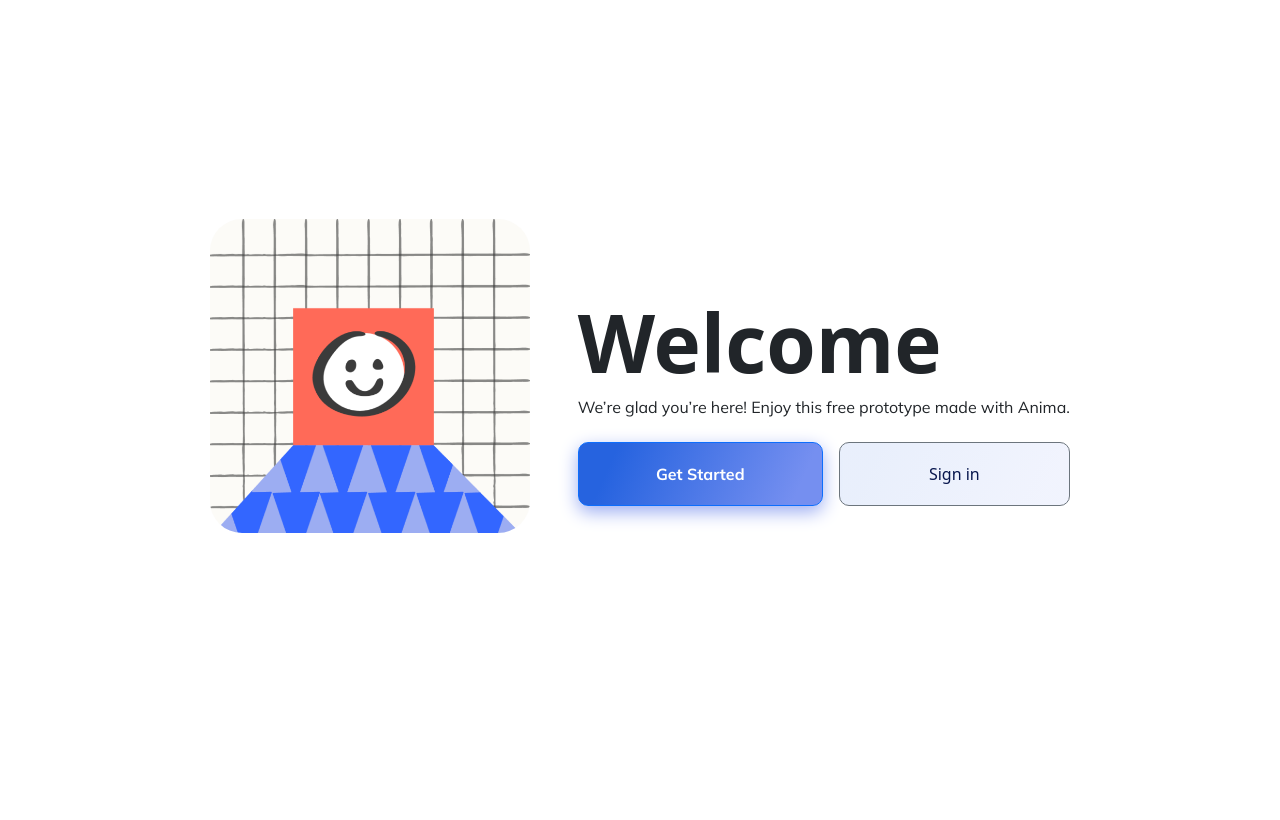
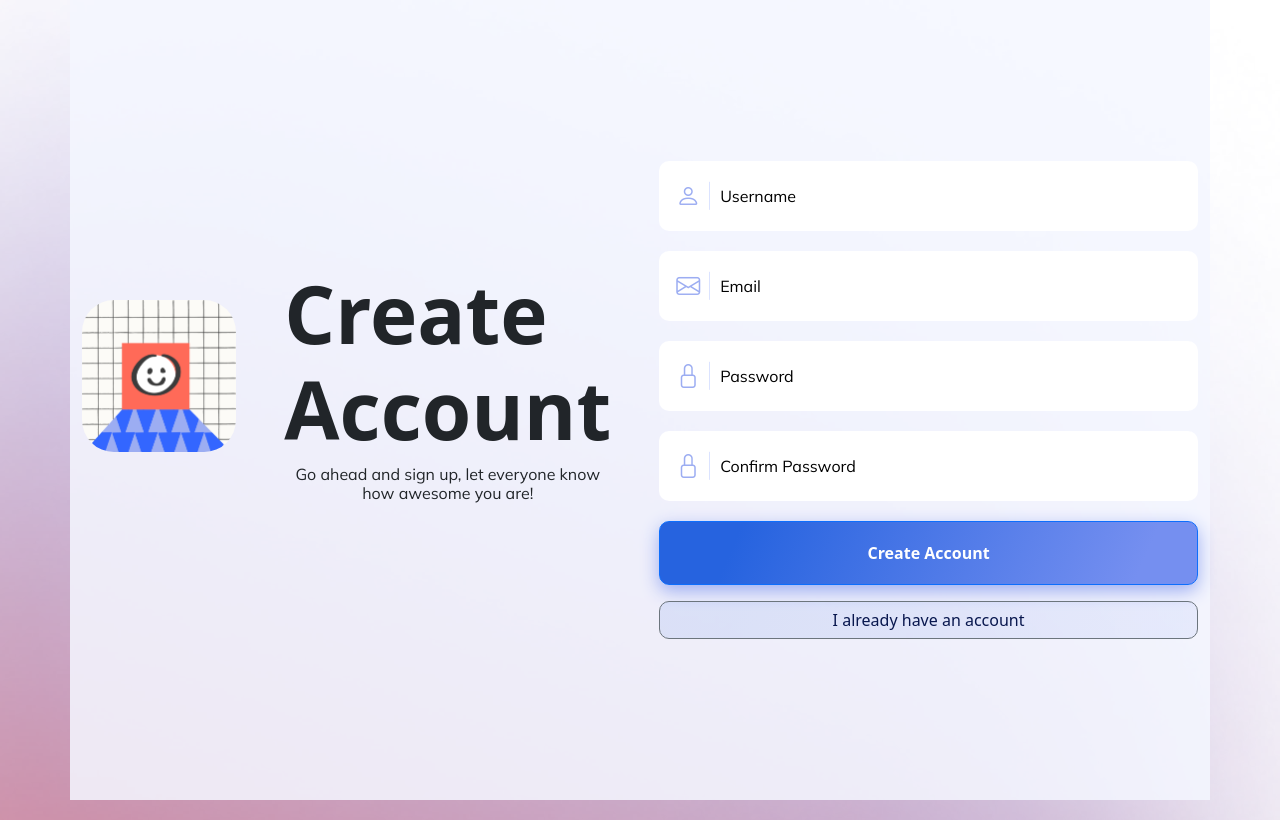
Before and after one commit to mohammedkhaled15/PS22-valinteca-login-js, a website built with Vite: page src/pages/register/register.html in a window 1280 px wide. Built offline with nearby package versions, Linux system fonts and the light colour scheme; files whose address does not match are found by name.

Commit message:
register

```diff
--- a/src/css/style.css
+++ b/src/css/style.css
@@ -4,18 +4,20 @@
   box-sizing: border-box;
 }
 body {
-  background-color: rgba(245, 247, 255, 0.85);
-  /* min-height: 100vh; */
+  background-image: url("./../imgs/bg.png");
+  background-repeat: repeat;
+  background-size: cover;
   font-family: "Abdoullah Ashgar EL-kharef", "Times New Roman";
 }
 .container {
   width: 80%;
-  /* margin: 20px auto; */
+  background-color: rgba(245, 247, 255, 0.85);
   padding: 15px;
   display: flex;
   justify-content: center;
   align-items: center;
   min-height: 100vh;
+  margin-bottom: 20px;
 }
 @font-face {
   font-family: "Abdoullah Ashgar EL-kharef";
@@ -34,12 +36,12 @@ img {
 .btn {
   border: none;
   outline: none;
+  font-family: "Mulish", sans-serif;
 }
 .btn.btn-primary {
   background: linear-gradient(113.87deg, #2663df 14.81%, #758ff0 88.76%);
   box-shadow: 0px 6px 18px #9cadf2;
   border-radius: 10px;
-  font-family: "Mulish", sans-serif;
   padding: 19px 0;
 }
 .btn.btn-secondary {
--- /dev/null
+++ b/src/pages/register/register.css
@@ -0,0 +1,45 @@
+.inp {
+  background-color: #fff;
+  display: flex;
+  flex-direction: row;
+  align-items: center;
+  padding: 8px 12px;
+  border-radius: 10px;
+  margin-bottom: 20px;
+}
+input {
+  flex: 1;
+  color: rgba(59, 59, 59, 1);
+  border: none;
+  outline: none;
+  border-radius: 5px;
+  background-color: transparent;
+  padding: 15px 0;
+  padding-left: 15px;
+  position: relative;
+  font-size: 16px;
+  font-family: "Mulish";
+  color: black;
+}
+
+input::placeholder {
+  font-size: 16px;
+  font-family: "Mulish";
+  color: black;
+}
+i {
+  position: relative;
+  padding: 5px;
+  font-size: 1.5rem;
+  color: rgba(156, 173, 242, 1);
+}
+i::after {
+  content: "";
+  position: absolute;
+  height: 60%;
+  width: 1px;
+  background-color: rgba(219, 227, 255, 1);
+  right: -5px;
+  bottom: 50%;
+  transform: translateY(50%);
+}
--- a/src/pages/register/register.html
+++ b/src/pages/register/register.html
@@ -3,6 +3,10 @@
   <head>
     <meta charset="UTF-8" />
     <meta name="viewport" content="width=device-width, initial-scale=1.0" />
+    <link
+      rel="stylesheet"
+      href="https://cdn.jsdelivr.net/npm/bootstrap-icons@1.10.2/font/bootstrap-icons.css"
+    />
     <link rel="preconnect" href="https://fonts.googleapis.com" />
     <link rel="preconnect" href="https://fonts.gstatic.com" crossorigin />
     <link
@@ -11,6 +15,7 @@
     />
     <link rel="stylesheet" href="../../css/bootstrap.min.css" />
     <link rel="stylesheet" href="../../css/style.css" />
+    <link rel="stylesheet" href="./register.css" />
     <title>Vite App</title>
   </head>
   <body>
@@ -25,28 +30,63 @@
           alt="alt"
         />
       </div>
-      <div class="align-self-md-center w-md-50">
       <div class="heading text-center mb-4">
-          <h1 class="display-1 mb-2 fw-bolder text-md-start">Welcome</h1>
+        <h1 class="display-1 mb-2 fw-bolder text-md-start">Create Account</h1>
         <p class="fw-normal h6">
-            We’re glad you’re here! Enjoy this free prototype made with Anima.
+          Go ahead and sign up, let everyone know how awesome you are!
         </p>
       </div>
-        <div class="d-grid d-lg-flex w-lg-100 gap-3">
+      <form class="w-100 d-flex flex-column">
+        <div class="inp">
+          <i class="bi bi-person"></i>
+          <input type="text" placeholder="Username" />
+        </div>
+        <div class="inp">
+          <i class="bi bi-envelope"></i>
+          <input type="email" placeholder="Email" />
+        </div>
+        <div class="inp">
+          <i class="bi bi-lock"></i>
+          <input type="password" placeholder="Password" />
+        </div>
+        <div class="inp">
+          <i class="bi bi-lock"></i>
+          <input type="password" placeholder="Confirm Password" />
+        </div>
         <button
           id="getStarted"
-            class="btn btn-primary fw-bold flex-grow-1"
+          class="btn btn-primary fw-bold flex-grow-1 mb-3"
           type="button"
         >
-            Get Started
+          Create Account
         </button>
         <button type="button" class="btn btn-secondary flex-grow-1">
+          I already have an account
+        </button>
+      </form>
+      <!-- <form class="row g-3">
+        <label
+          class="visually-hidden fw-bold"
+          for="specificSizeInputGroupUsername"
+          >Username</label
+        >
+        <div class="input-group">
+          <div class="input-group-text"><i class="bi bi-person"></i></div>
+          <input
+            type="text"
+            class="form-control"
+            id="specificSizeInputGroupUsername"
+            placeholder="Username"
+          />
+        </div>
+        <div class="col-12 d-flex">
+          <button type="submit" class="btn btn-primary flex-grow-1">
             Sign in
           </button>
         </div>
-      </div>
+      </form> -->
     </div>
     <script type="module" src="../../utilities/bootstrap.min.js"></script>
-    <script type="module" src="./welcome.js"></script>
+    <script type="module" src="./register.js"></script>
   </body>
 </html>
```
Also changed, not shown: src/imgs/bg.png (added), src/pages/register/register.js (added). Lines whose indentation alone changed are shown as unchanged.
